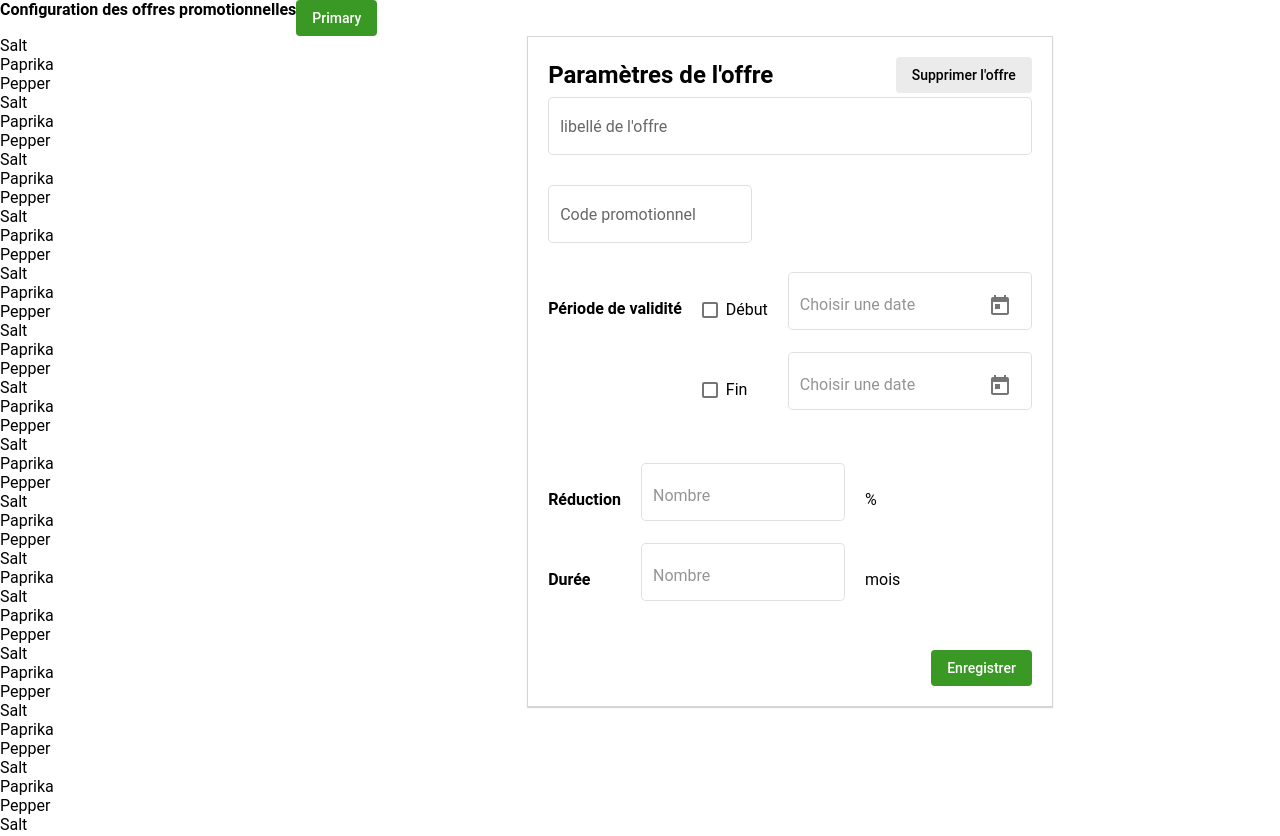
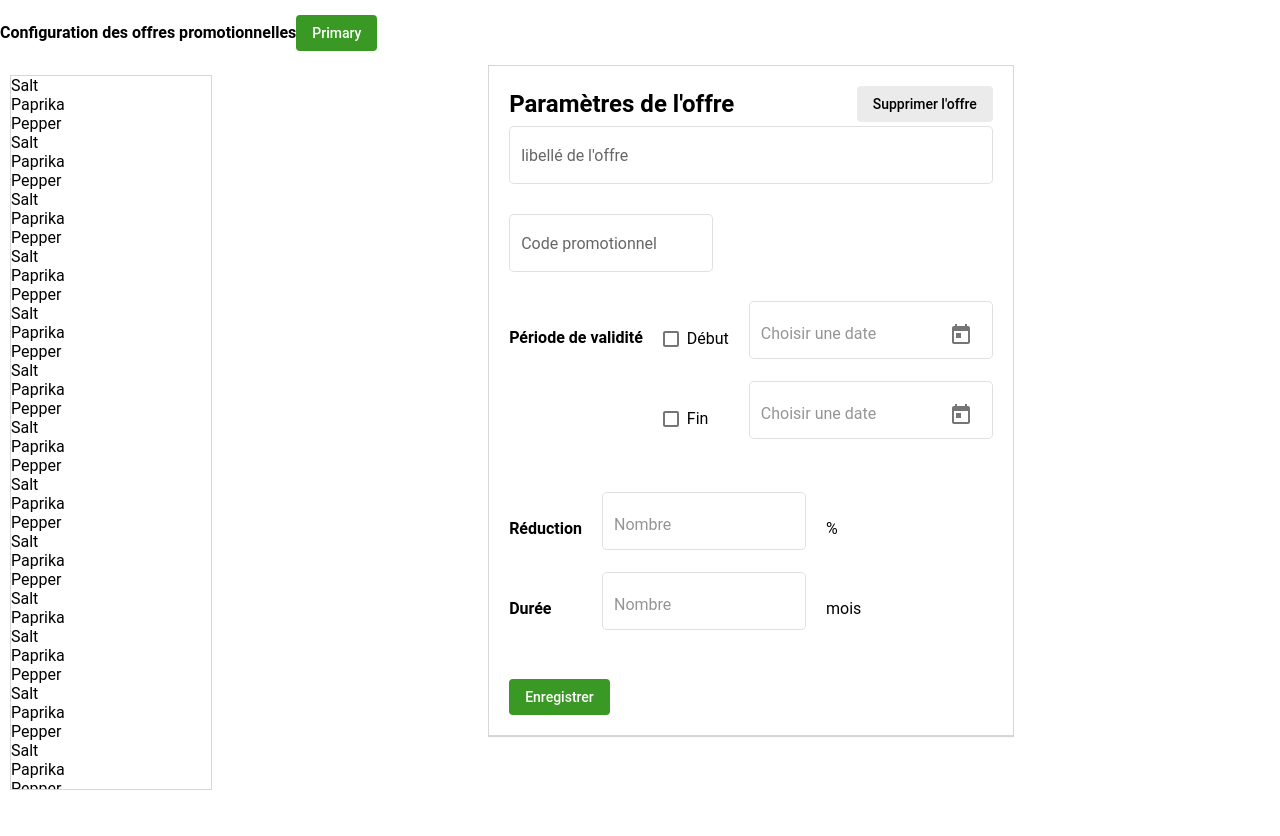
Before and after one commit to emilletpharma/Coupon, an Angular app: page / in a window 1280 px wide. After the commit the page ends 800 px from the top, so only its background shows below. Built offline with nearby package versions, Linux system fonts and the light colour scheme.

Commit message:
5 files modified

```diff
--- a/src/app/form-field-overview-example.html
+++ b/src/app/form-field-overview-example.html
@@ -3,13 +3,17 @@
 		<div class="title bold">Configuration des offres promotionnelles</div>
 		<button mat-flat-button class="primary-button">Primary</button>
 	</div>
+
 	<div class="content">
 		<div class="left">
+
 			<div> Salt </div>
+
 			<div> Paprika </div>
 			<div> Pepper </div>
 			<div> Salt </div>
 			<div> Paprika </div>
+
 
 			<div> Pepper </div>
 			<div> Salt </div>
@@ -71,11 +75,10 @@
 
 
 
-
-
 		</div>
 		<div class="space"></div>
 		<div class="right">
+      <div class="frame">
 			<div class="header">
 				<div class="title bold">Paramètres de l'offre</div>
 				<button mat-flat-button class="secondary-button">Supprimer l'offre</button>
@@ -123,6 +126,7 @@
 							<div *ngFor="let promotion of promotions" class="right-space cell">{{promotion.unit}}</div>
 						</div>
 					</div>
+
 
 
 
@@ -177,6 +181,8 @@
           -->
 					<button mat-flat-button class="primary-button end">Enregistrer</button>
 		</div>
+    </div>
 		<div class="space"></div>
 	</div>
+
 </div>
--- a/src/app/form-field-overview-example.scss
+++ b/src/app/form-field-overview-example.scss
@@ -1,50 +1,63 @@
+
 .container {
-  height: 100vh;
-  padding: 0;
-
-
-  margin: 0px;
+  height: 100%;
+   width: 100%;
   display: flex;
   flex-direction: column;
 
+
+
+
 .header {
+
+  flex-basis: 100px;
+
+
       display: flex;
     flex-direction: row;
-  flex: 1;
+          align-items: center;
+
+
+
 }
 
   .content {
-    flex: 1;
+overflow: hidden;
+  padding: 0px;
+  margin: 0px;
 
-    height: 100%;
+
     //padding: 10px;
   //  background: blue;
 
     display: flex;
     flex-direction: row;
-          align-items: flex-start;
+          align-items: stretch;
 
           .left {
-            height: 100%;
            overflow-y:auto;
 
           //  background: yellow;
 
 
           //  height: 100%;
-          //  padding: 10px;
-            width: 300px;
-          //  border: solid 1px rgba(0, 0, 0, 0.16);
+            margin: 10px;
+            flex-basis: 200px;
+            border: solid 1px rgba(0, 0, 0, 0.16);
 
 
       }
 
       .right {
-        padding: 20px;
+        overflow: auto;
         display: flex;
         flex-direction: column;
         align-items: flex-start;
         align-content: space-between;
+
+
+        .frame {
+          padding: 20px;
           box-shadow: 0 1px 1px 0 rgba(0, 0, 0, 0.16);
           border: solid 1px rgba(0, 0, 0, 0.16);
 
@@ -59,8 +72,7 @@
               font-size: 24px;
           }
           }
-
-
+}
 
         .horizontal {
           width: 100%;
@@ -70,9 +82,6 @@
         }
       }
 
-      .space {
-        flex: 1;
-      }
 
 
 
@@ -121,3 +130,8 @@
 .cell {
   height: 80px;
 }
+
+
+      .space {
+        flex: 1;
+      }
--- a/src/app/form-field-overview-example.ts
+++ b/src/app/form-field-overview-example.ts
@@ -19,4 +19,6 @@ export class FormFieldOverviewExample {
   ]
 
 
+
+
 }
--- a/src/index.html
+++ b/src/index.html
@@ -4,6 +4,7 @@
 
 
 
+
 <!-- Copyright 2019 Google LLC. All Rights Reserved.
     Use of this source code is governed by an MIT-style license that
     can be found in the LICENSE file at http://angular.io/license -->
--- a/src/styles.scss
+++ b/src/styles.scss
@@ -4,6 +4,11 @@ body {
   font-family: Roboto, Arial, sans-serif;
   margin: 0;
 }
+html, body {
+  height: 100%;
+  overflow: hidden;
+}
+
 
 
 
```
Lines whose indentation alone changed are shown as unchanged.
